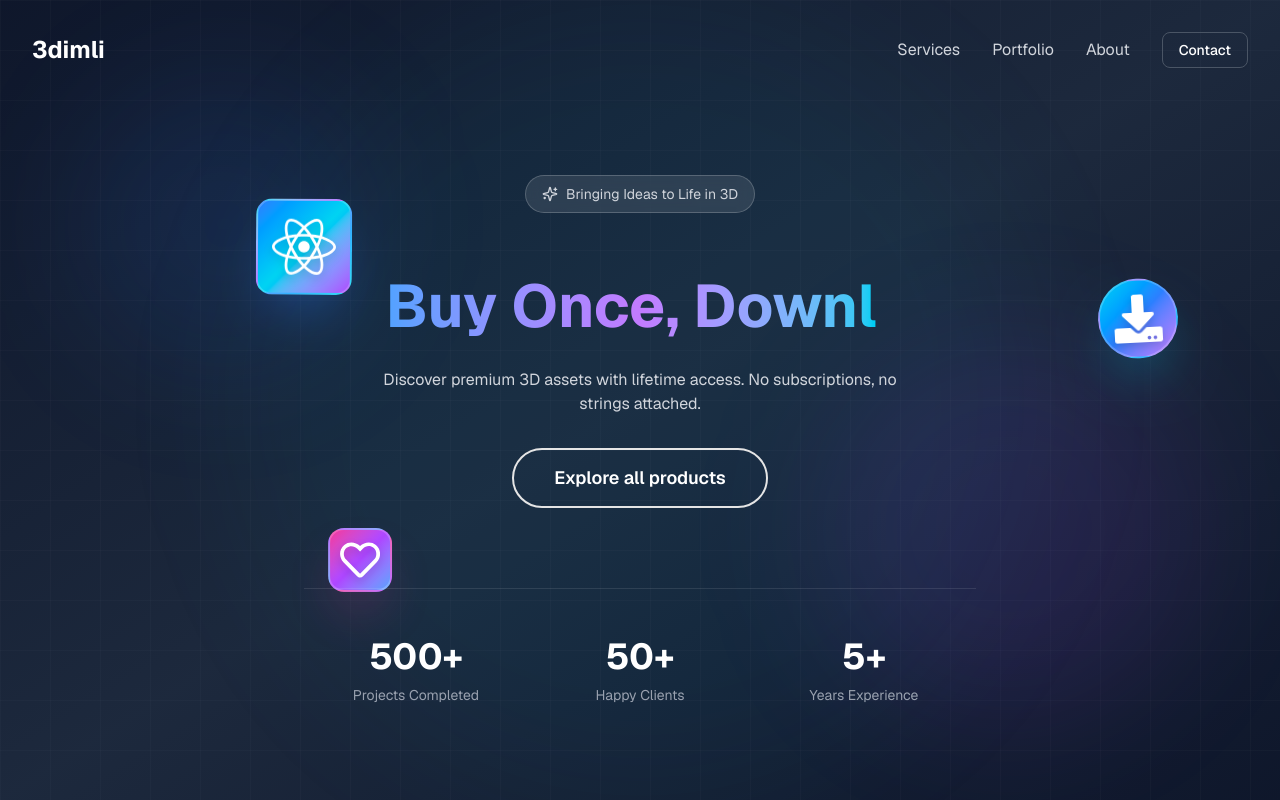
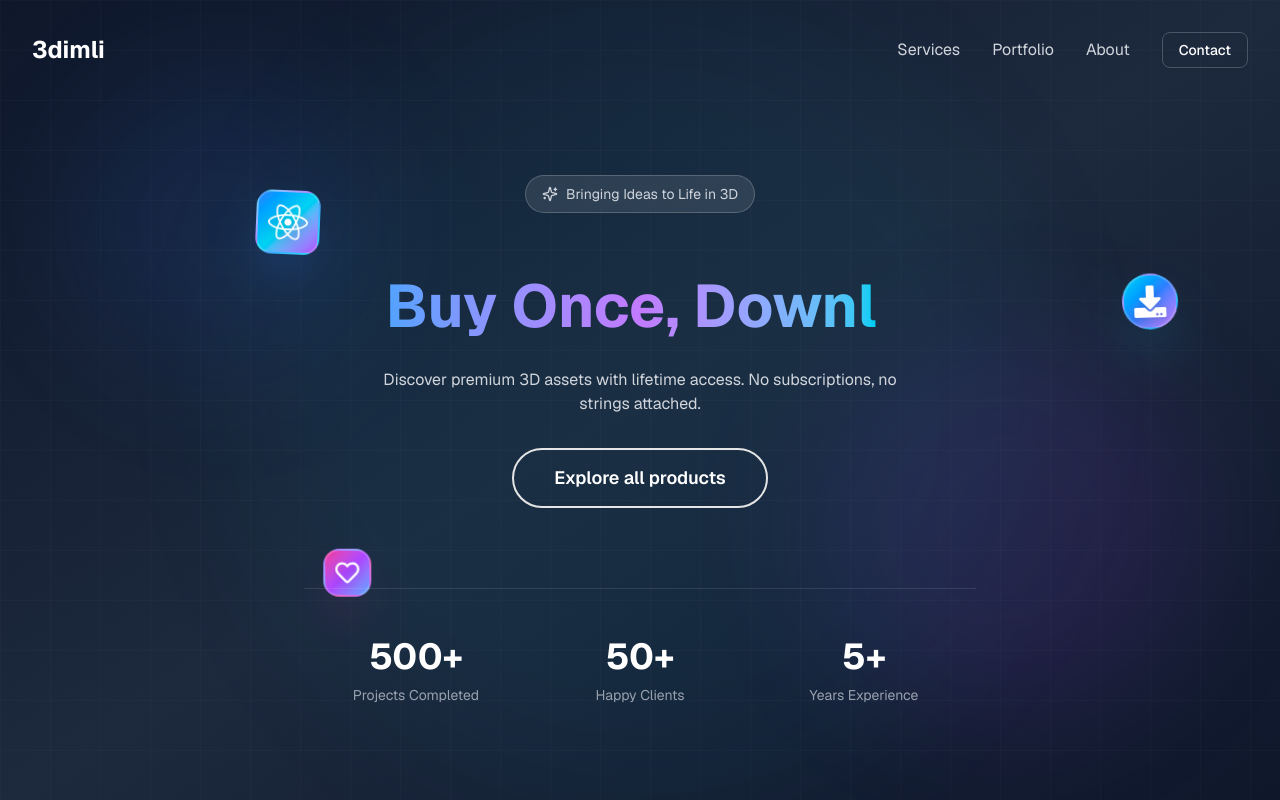
Before and after one commit to shuvam773/3Dimli, a Next.js app: page / in a window 1280 px wide. Built offline with nearby package versions, Linux system fonts and the light colour scheme.

Commit message:
Responsive

```diff
--- a/app/page.tsx
+++ b/app/page.tsx
@@ -15,6 +15,11 @@ const typeEffect = [
 export default function HomePage() {
   const [scrollProgress, setScrollProgress] = useState(0)
   const [isMobileMenuOpen, setIsMobileMenuOpen] = useState(false)
+  const [isClient, setIsClient] = useState(false)
+
+  useEffect(() => {
+    setIsClient(true)
+  }, [])
 
   useEffect(() => {
     const handleScroll = () => {
@@ -23,16 +28,20 @@ export default function HomePage() {
       const progress = docHeight > 0 ? Math.min(scrollY / docHeight, 1) : 0
       setScrollProgress(progress)
     }
+
     window.addEventListener("scroll", handleScroll)
     return () => window.removeEventListener("scroll", handleScroll)
   }, [])
 
   // Helper to interpolate position
-  const interpolate = (start: number, end: number) => start + (end - start) * scrollProgress
+  const interpolate = (start: number, end: number) => isClient ? start + (end - start) * scrollProgress : start
 
-  // Center coordinates (approximate, adjust as needed)
-  const centerX = "50vw"
-  const centerY = "50vh"
+  // Helper to interpolate size
+  const interpolateSize = (start: number, end: number) => isClient ? start + (end - start) * scrollProgress : start
+
+  // Center coordinates
+  const centerX = 50
+  const centerY = 50
 
   // Typing effect state
   const [typedText, setTypedText] = useState("")
@@ -190,8 +199,6 @@ export default function HomePage() {
           >
             Explore all products
           </Button>
-
-
         </motion.div>
 
         {/* Stats */}
@@ -216,7 +223,7 @@ export default function HomePage() {
         </motion.div>
       </div>
 
-      {/* Floating Elements - Responsive */}
+      {/* Floating Elements - Responsive with scroll effect */}
       <motion.div
         animate={{
           y: [0, -20, 0],
@@ -228,15 +235,23 @@ export default function HomePage() {
           ease: "easeInOut",
         }}
         style={{
-          left: `calc(${interpolate(20, 50)}vw)`,
-          top: `calc(${interpolate(25, 50)}vh)`,
+          left: `${interpolate(20, centerX)}vw`,
+          top: `${interpolate(25, centerY)}vh`,
+          width: isClient ? `${interpolateSize(64, 32)}px` : "64px",
+          height: isClient ? `${interpolateSize(64, 32)}px` : "64px",
           transform: "translate(-50%, -50%)",
         }}
-        className="absolute w-16 h-16 md:w-20 md:h-20 lg:w-24 lg:h-24 flex items-center justify-center
+        className="absolute flex items-center justify-center
           bg-gradient-to-br from-blue-500 via-cyan-400 to-purple-500
-          rounded-xl md:rounded-2xl shadow-xl md:shadow-2xl shadow-blue-500/30 border-2 border-white/20"
+          rounded-xl md:rounded-2xl shadow-xl md:shadow-2xl shadow-blue-500/30 border-2 border-white/20 transition-all duration-300 z-0"
       >
-        <FaReact className="w-10 h-10 md:w-12 md:h-12 lg:w-16 lg:h-16 text-white drop-shadow-lg" />
+        <FaReact
+          className="text-white drop-shadow-lg transition-all duration-300"
+          style={{
+            width: isClient ? `${interpolateSize(40, 20)}px` : "40px",
+            height: isClient ? `${interpolateSize(40, 20)}px` : "40px"
+          }}
+        />
       </motion.div>
 
       <motion.div
@@ -251,15 +266,23 @@ export default function HomePage() {
           delay: 1,
         }}
         style={{
-          right: `calc(${interpolate(8, 50)}vw)`,
-          top: `calc(${interpolate(33, 50)}vh)`,
+          right: `${interpolate(8, 50)}vw`,
+          top: `${interpolate(33, centerY)}vh`,
+          width: isClient ? `${interpolateSize(56, 28)}px` : "56px",
+          height: isClient ? `${interpolateSize(56, 28)}px` : "56px",
           transform: "translate(50%, -50%)",
         }}
-        className="absolute w-14 h-14 md:w-16 md:h-16 lg:w-20 lg:h-20 flex items-center justify-center
+        className="absolute flex items-center justify-center
           bg-gradient-to-br from-cyan-400 via-blue-500 to-purple-400
-          rounded-full shadow-xl md:shadow-2xl shadow-cyan-400/30 border-2 border-white/20"
+          rounded-full shadow-xl md:shadow-2xl shadow-cyan-400/30 border-2 border-white/20 transition-all duration-300 z-0"
       >
-        <FaDownload className="w-8 h-8 md:w-10 md:h-10 lg:w-12 lg:h-12 text-white drop-shadow-lg" />
+        <FaDownload
+          className="text-white drop-shadow-lg transition-all duration-300"
+          style={{
+            width: isClient ? `${interpolateSize(32, 16)}px` : "32px",
+            height: isClient ? `${interpolateSize(32, 16)}px` : "32px"
+          }}
+        />
       </motion.div>
 
       <motion.div
@@ -274,15 +297,23 @@ export default function HomePage() {
           delay: 2,
         }}
         style={{
-          left: `calc(${interpolate(25, 50)}vw)`,
-          bottom: `calc(${interpolate(25, 50)}vh)`,
+          left: `${interpolate(25, centerX)}vw`,
+          bottom: `${interpolate(25, 50)}vh`,
+          width: isClient ? `${interpolateSize(48, 24)}px` : "48px",
+          height: isClient ? `${interpolateSize(48, 24)}px` : "48px",
           transform: "translate(-50%, 50%)",
         }}
-        className="absolute w-12 h-12 md:w-14 md:h-14 lg:w-16 lg:h-16 flex items-center justify-center
+        className="absolute flex items-center justify-center
           bg-gradient-to-br from-pink-500 via-purple-500 to-blue-400
-          rounded-xl md:rounded-2xl shadow-xl md:shadow-2xl shadow-pink-500/30 border-2 border-white/20"
+          rounded-xl md:rounded-2xl shadow-xl md:shadow-2xl shadow-pink-500/30 border-2 border-white/20 transition-all duration-300 z-0"
       >
-        <FaRegHeart className="w-6 h-6 md:w-8 md:h-8 lg:w-10 lg:h-10 text-white drop-shadow-lg" />
+        <FaRegHeart
+          className="text-white drop-shadow-lg transition-all duration-300"
+          style={{
+            width: isClient ? `${interpolateSize(24, 12)}px` : "24px",
+            height: isClient ? `${interpolateSize(24, 12)}px` : "24px"
+          }}
+        />
       </motion.div>
     </div>
   )
```
